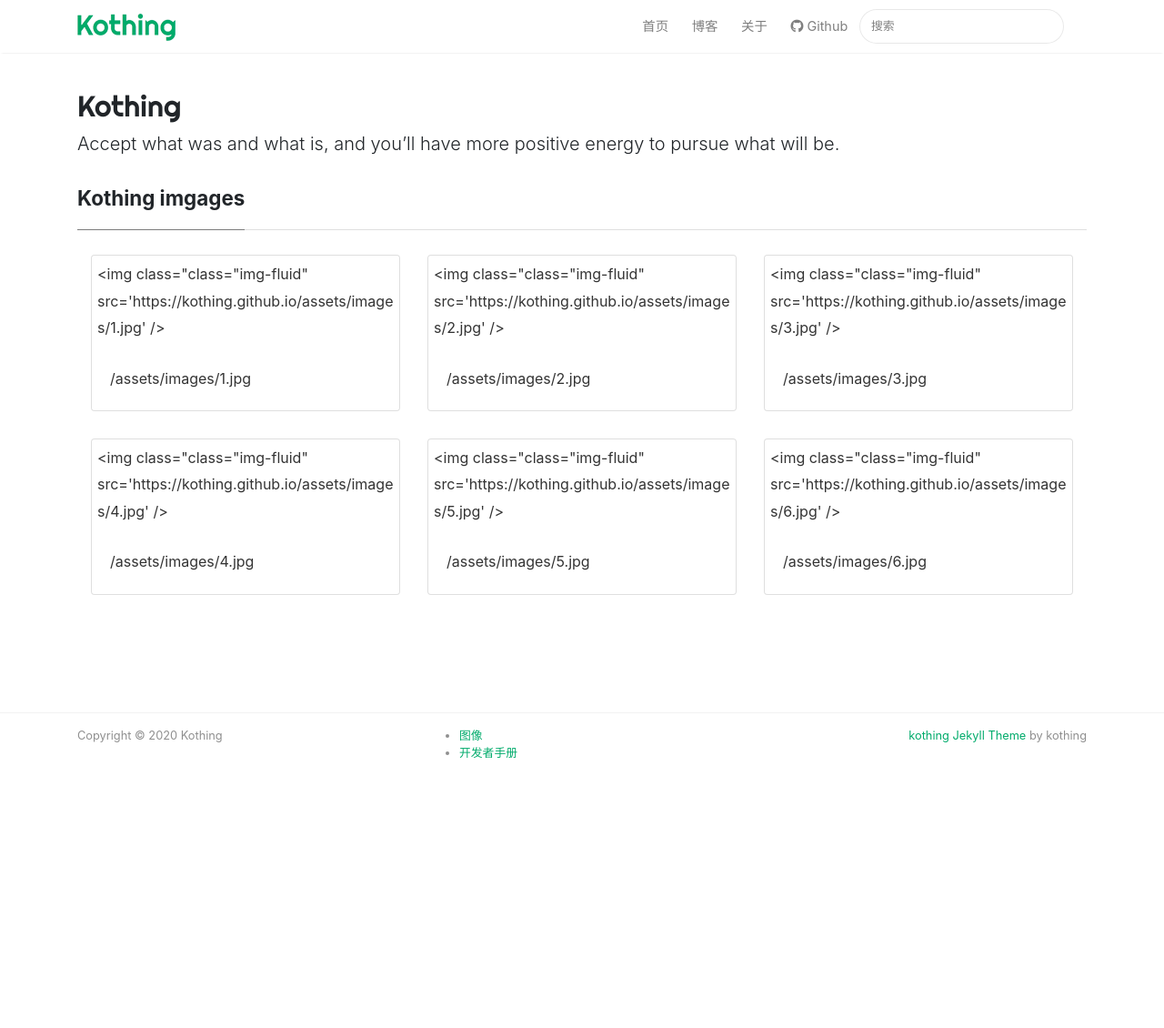
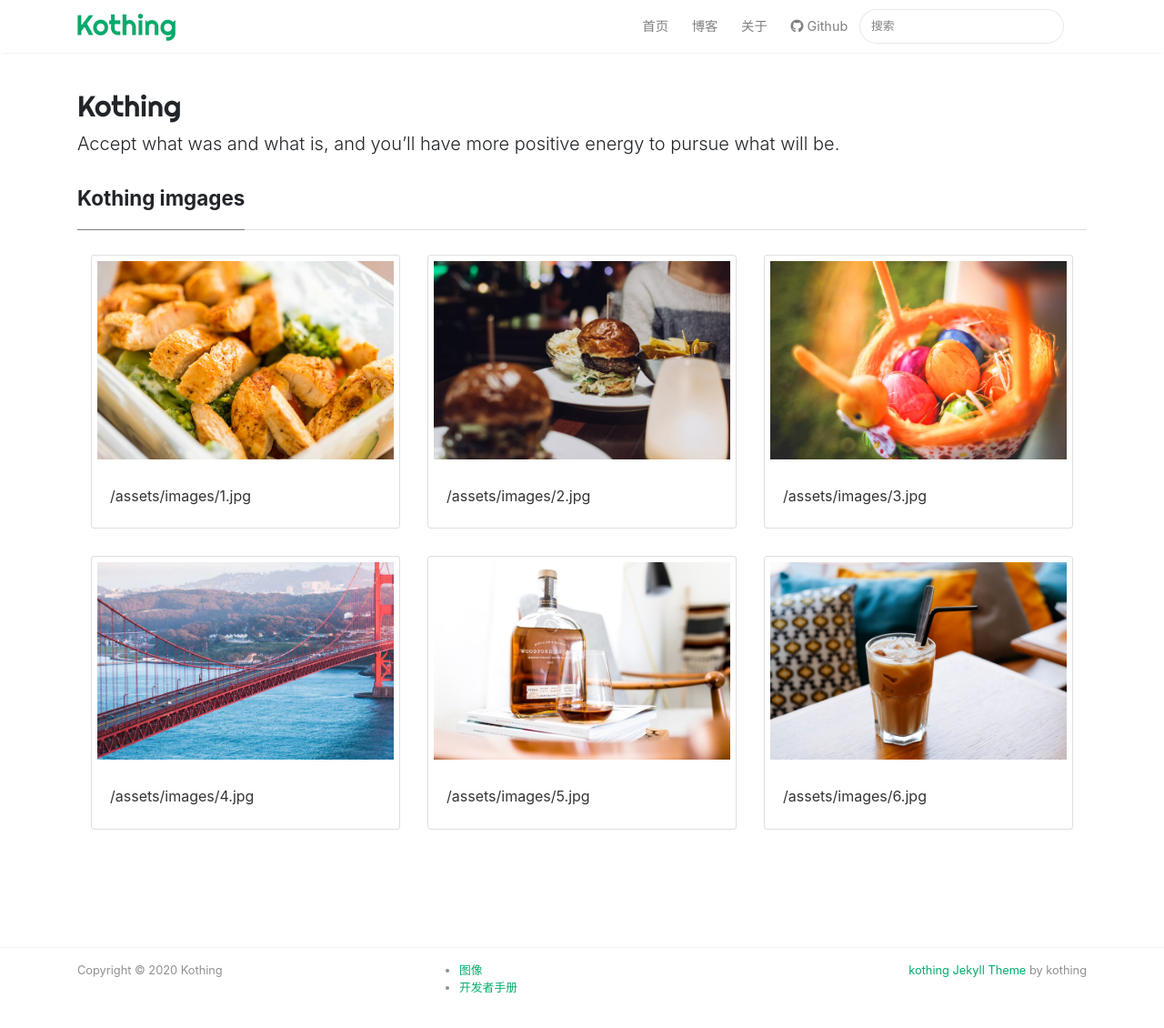
Before and after one commit to kothing/kothing.github.io, a Jekyll site: the page built from _pages/image.md, in a window 1280 px wide and 1185 px high. Shown: the top 1130 px of the window at 91% size. Built offline with Jekyll 4.4.1, drawn with Linux system fonts in a browser that asks for light colours; nearby versions of some CDN libraries; comment, search, counter and statistics services are not loaded.

Commit message:
Update image.md

```diff
--- a/_pages/image.md
+++ b/_pages/image.md
@@ -10,42 +10,42 @@ comments: false
     <!--img-->
     <div class="col-lg-4 col-md-6 mb-30px card-group">
       <div class="card h-100">
-        <div class="maxthumb"><img class="class="img-fluid" src='https://kothing.github.io/assets/images/1.jpg' /></div>
+        <div class="maxthumb"><img class="img-fluid" src='https://kothing.github.io/assets/images/1.jpg' /></div>
         <div class="card-body">/assets/images/1.jpg</div>
       </div>
     </div>
     <!--img-->
     <div class="col-lg-4 col-md-6 mb-30px card-group">
       <div class="card h-100">
-        <div class="maxthumb"><img class="class="img-fluid" src='https://kothing.github.io/assets/images/2.jpg' /></div>
+        <div class="maxthumb"><img class="img-fluid" src='https://kothing.github.io/assets/images/2.jpg' /></div>
         <div class="card-body">/assets/images/2.jpg</div>
       </div>
     </div>
     <!--img-->
     <div class="col-lg-4 col-md-6 mb-30px card-group">
       <div class="card h-100">
-        <div class="maxthumb"><img class="class="img-fluid" src='https://kothing.github.io/assets/images/3.jpg' /></div>
+        <div class="maxthumb"><img class="img-fluid" src='https://kothing.github.io/assets/images/3.jpg' /></div>
         <div class="card-body">/assets/images/3.jpg</div>
       </div>
     </div>
     <!--img-->
     <div class="col-lg-4 col-md-6 mb-30px card-group">
       <div class="card h-100">
-        <div class="maxthumb"><img class="class="img-fluid" src='https://kothing.github.io/assets/images/4.jpg' /></div>
+        <div class="maxthumb"><img class="img-fluid" src='https://kothing.github.io/assets/images/4.jpg' /></div>
         <div class="card-body">/assets/images/4.jpg</div>
       </div>
     </div>
     <!--img-->
     <div class="col-lg-4 col-md-6 mb-30px card-group">
       <div class="card h-100">
-        <div class="maxthumb"><img class="class="img-fluid" src='https://kothing.github.io/assets/images/5.jpg' /></div>
+        <div class="maxthumb"><img class="img-fluid" src='https://kothing.github.io/assets/images/5.jpg' /></div>
         <div class="card-body">/assets/images/5.jpg</div>
       </div>
     </div>
     <!--img-->
     <div class="col-lg-4 col-md-6 mb-30px card-group">
       <div class="card h-100">
-        <div class="maxthumb"><img class="class="img-fluid" src='https://kothing.github.io/assets/images/6.jpg' /></div>
+        <div class="maxthumb"><img class="img-fluid" src='https://kothing.github.io/assets/images/6.jpg' /></div>
         <div class="card-body">/assets/images/6.jpg</div>
       </div>
     </div>
```
